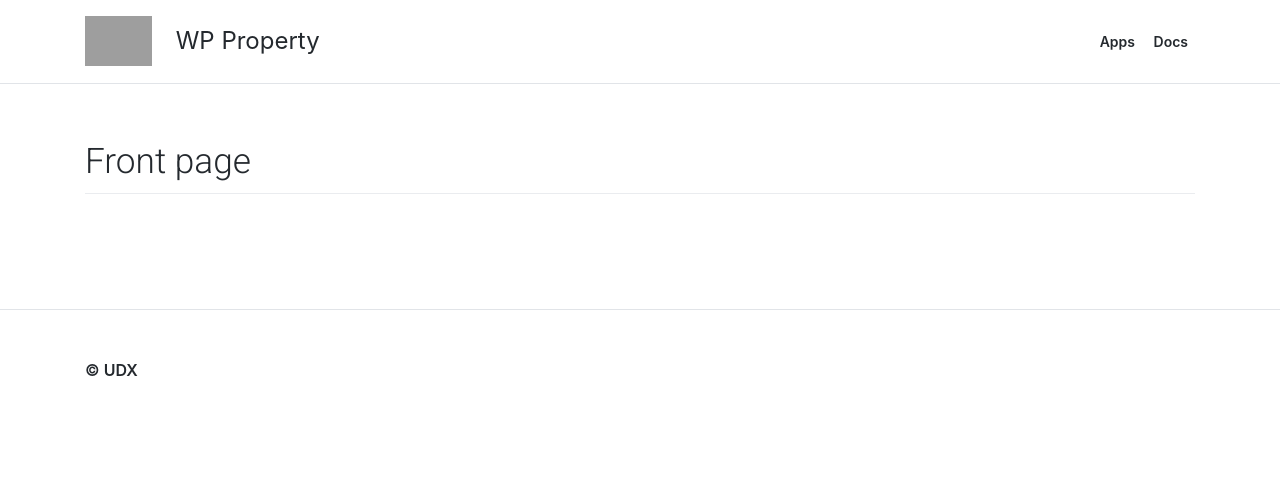
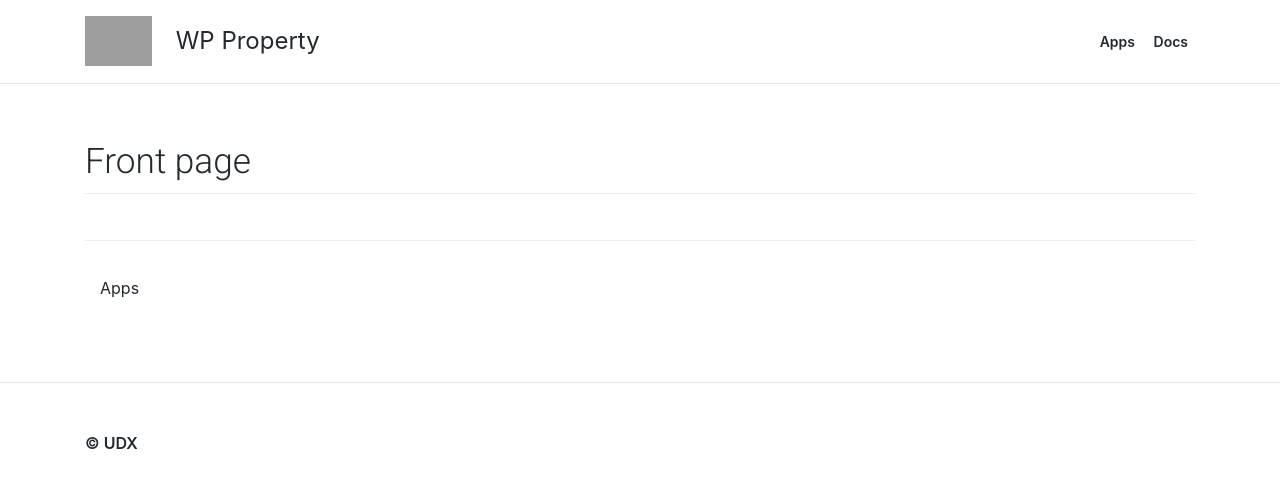
Before and after one commit to wp-property/wp-property.github.io, a Jekyll site: the page built from index.html, in a window 1280 px wide. Shown: the top 488 px of the page. Built offline with Jekyll 4.4.1, drawn with Linux system fonts in a browser that asks for light colours; grey boxes are pictures that could not be loaded.

Commit message:
Frontpage and Apps page

```diff
--- a/index.html
+++ b/index.html
@@ -5,5 +5,13 @@ layout: default
 <div class="col-12">
   <div class="content-body frontpage-content">
     <h1 class="page-title">Front page</h1>
+
+    {% for apps_list in site.data.apps %}
+    <h1 class="page-title">{{ page.title }}</h1>
+    <div class="col-12">{{ apps_list[0] }}</div>
+      {% for item in apps_list[1] %}
+        {% include app.html app=item %}
+      {% endfor %}
+    {% endfor %}
   </div>
 </div>
```
